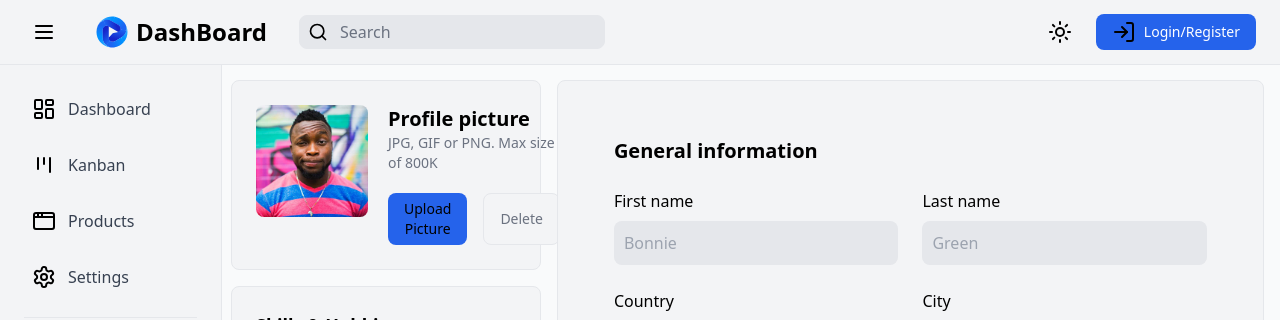
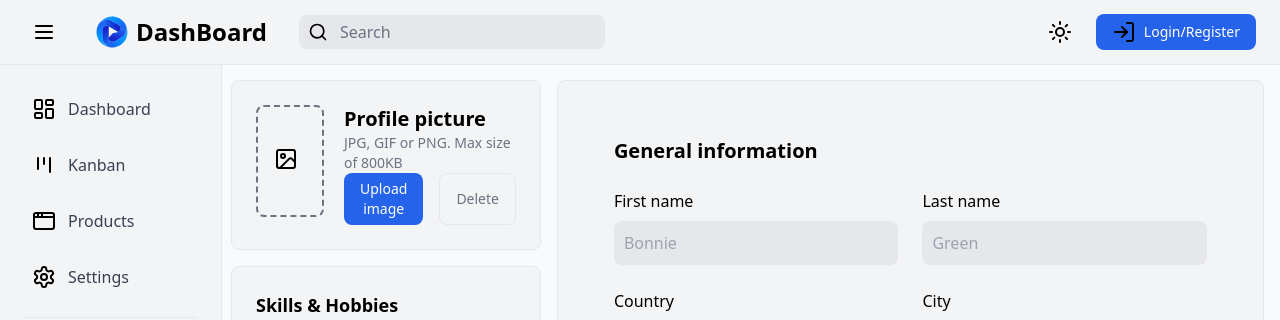
Before and after one commit to Vlas-Pravsha/Project, a Next.js app: page /settings in a window 1280 px wide. Shown: the top 320 px of the page. Built offline with nearby package versions, Linux system fonts and the light colour scheme; no server answers.

Commit message:
feat: finished with user image component

```diff
--- a/src/app/settings/components/GeneralInfo.tsx
+++ b/src/app/settings/components/GeneralInfo.tsx
@@ -8,18 +8,18 @@ import { useForm } from 'react-hook-form'
 import { z } from 'zod'
 
 const schema = z.object({
-  Name: z.string().min(1, 'Name is required').max(20, 'Max 20 characters'),
-  Sername: z.string().min(1, 'Surname is required').max(20, 'Max 20 characters'),
-  Country: z.string().min(1, 'Country is required'),
-  City: z.string().min(1, 'City is required'),
-  Address: z.string().min(1, 'Address is required'),
-  Number: z.string().min(10, 'Invalid phone number').regex(/^\d+$/, 'Invalid number'),
-  Education: z.string().email('Invalid Education'),
-  Birthday: z.string().min(1, 'Birthday is required'),
-  Organization: z.string().optional(),
-  Role: z.string().optional(),
-  Department: z.string().optional(),
-  Code: z.string().optional(),
+  name: z.string().min(1, 'Name is required').max(20, 'Max 20 characters'),
+  sername: z.string().min(1, 'Surname is required').max(20, 'Max 20 characters'),
+  country: z.string().min(1, 'Country is required'),
+  city: z.string().min(1, 'City is required'),
+  address: z.string().min(1, 'Address is required'),
+  number: z.string().min(10, 'Invalid phone number').regex(/^\d+$/, 'Invalid number'),
+  education: z.string().min(1, 'Invalid Education'),
+  birthday: z.string().min(1, 'Birthday is required'),
+  organization: z.string().optional(),
+  role: z.string().optional(),
+  department: z.string().optional(),
+  code: z.string().optional(),
   aboutMe: z.string(),
 })
 
@@ -75,7 +75,6 @@ function GeneralInfo() {
             rows={4}
           />
         </Label>
-
         <Button variant="primary" size="md" className="w-32">Save all</Button>
       </form>
     </div>
--- a/src/app/settings/components/UserImageUpload.tsx
+++ b/src/app/settings/components/UserImageUpload.tsx
@@ -1,76 +1,74 @@
 'use client'
 
-import { Button } from '@/components/ui'
+import { Button, Upload } from '@/components/ui'
 import { zodResolver } from '@hookform/resolvers/zod'
 import Image from 'next/image'
-import React from 'react'
+import React, { useRef, useState } from 'react'
 import { useForm } from 'react-hook-form'
 import * as z from 'zod'
 
-const MAX_FILE_SIZE = 5000000
-const ACCEPTED_IMAGE_TYPES = ['image/jpeg', 'image/jpg', 'image/png', 'image/webp']
-
 const schema = z.object({
   image: z
-    .any()
-    .refine(file => file?.size <= MAX_FILE_SIZE, `Max image size is 5MB.`)
-    .refine(
-      file => ACCEPTED_IMAGE_TYPES.includes(file?.type),
-      'Only .jpg, .jpeg, .png and .webp formats are supported.',
-    ),
+    .custom<FileList>()
+    .transform(file => file.length > 0 && file.item(0))
+    .refine(file => !file || (!!file && file.size <= 5 * 1024 * 1024), {
+      message: 'The profile picture must be a maximum of 5MB.',
+    })
+    .refine(file => !file || (!!file && file.type?.startsWith('image')), {
+      message: 'Only images are allowed to be sent.',
+    }),
 })
 
 type FormData = z.infer<typeof schema>
 
 function UserImageUpload() {
-  const {
-    register,
-    handleSubmit,
-    reset,
-  } = useForm<FormData>({
+  const [preview, setPreview] = useState('')
+
+  const { register, handleSubmit, reset, formState: { errors } } = useForm<FormData>({
     resolver: zodResolver(schema),
   })
 
   const onSubmit = (data: FormData) => {
+    const file = data.image
+    if (file) {
+      const urlImage = URL.createObjectURL(file)
+      setPreview(urlImage)
       // eslint-disable-next-line no-console
       console.log(data)
     }
-
-  const handleResetForm = (event: React.MouseEvent<HTMLButtonElement, MouseEvent>) => {
+  }
+  const handleResetForm = (event: any) => {
     event.preventDefault()
+    setPreview('')
     reset()
   }
+
   return (
-    <form onSubmit={handleSubmit(onSubmit)} className="flex gap-5 bg-gray-darkest  border border-opacity-medium rounded-lg p-6">
-      <Image
-        src="/neil-sims.png"
-        alt="Avatar"
-        height="112"
-        width="112"
-        className="w-28 h-28 rounded-lg"
-        priority
+    <form onSubmit={handleSubmit(onSubmit)} className="flex gap-5 bg-gray-darkest border border-opacity-medium rounded-lg p-6">
+      {preview === ''
+        ? (
+            <Upload
+              className="w-28 h-28"
+              {...register('image')}
+              hasError={errors.image}
             />
-      <div className="flex flex-col gap-5">
+          )
+        : <Image src={preview} width={112} height={112} alt="User Image" className="w-28 h-28" />}
+      <div className="flex flex-col justify-between">
         <div className="flex flex-col">
           <h2 className="text-xl font-bold">Profile picture</h2>
           <p className="text-sm text-gray-medium">
-            JPG, GIF or PNG. Max size of 800K
+            JPG, GIF or PNG. Max size of 800KB
           </p>
+          {errors.image ? <p className="text-danger text-xs">{errors.image.message}</p> : null}
         </div>
         <div className="flex gap-4">
-          <div className="rounded-lg text-center" {...register('image')}>
-            <input
-              type="file"
-              id="file-upload"
-              className="hidden"
-            />
-            <Button variant="primary" size="sm">
-              <label htmlFor="file-upload" className="cursor-pointer flex justify-center items-center">
-                Upload Picture
-              </label>
+          <Button variant="primary" size="sm" type="submit">
+            Upload image
           </Button>
-          </div>
-          <Button variant="secondary" size="sm" onClick={event => handleResetForm(event)}>Delete</Button>
+          <Button variant="secondary" size="sm" onClick={handleResetForm}>
+            Delete
+          </Button>
         </div>
       </div>
     </form>
--- a/src/components/ui/Button.tsx
+++ b/src/components/ui/Button.tsx
@@ -11,7 +11,7 @@ interface ButtonProps extends React.ButtonHTMLAttributes<HTMLButtonElement> {
 }
 
 const buttonVariants = cva(
-  'rounded-lg flex items-center justify-center transition-colors duration-200',
+  'rounded-lg flex items-center justify-center hover:transition-colors hover:duration-200',
   {
     variants: {
       variant: {
--- a/src/components/ui/Label.tsx
+++ b/src/components/ui/Label.tsx
@@ -28,7 +28,7 @@ function Label({
     >
       {title && <h3 className="text-base font-medium">{title}</h3>}
       {children}
-      {hasError && (<span className="text-danger text-xs ml-1.5">{errorText}</span>)}
+      {hasError && (<p className="text-danger text-xs ml-1.5">{errorText}</p>)}
     </label>
   )
 }
--- a/src/components/ui/Upload.tsx
+++ b/src/components/ui/Upload.tsx
@@ -6,6 +6,7 @@ import type { FieldError } from 'react-hook-form'
 
 interface UploadProps extends React.InputHTMLAttributes<HTMLInputElement> {
   hasError?: FieldError | undefined
+  name: string
 }
 
 const uploadVariants = cva(
@@ -13,7 +14,7 @@ const uploadVariants = cva(
   {
     variants: {
       variant: {
-        default: 'border-gray-100/50',
+        default: 'border-gray-medium',
         error: 'border-red-500',
       },
     },
@@ -24,11 +25,12 @@ const uploadVariants = cva(
 )
 
 const Upload = React.forwardRef<HTMLInputElement, UploadProps>(
-  ({ hasError, className, placeholder, children, ...props }, ref) => {
+  ({ hasError, name, className, placeholder, children, ...props }, ref) => {
     const variant = hasError ? 'error' : 'default'
     return (
       <div className={cn(uploadVariants({ variant }), className)}>
         <input
+          name={name}
           ref={ref}
           type="file"
           id="file-upload"
--- a/src/constants/general.tsx
+++ b/src/constants/general.tsx
@@ -8,108 +8,108 @@ export function inputsArray(errors: any) {
       errorText: 'Invalid name',
       title: 'First name',
       text: 'Tip',
-      hasError: errors.Name,
+      hasError: errors.name,
       placeholder: 'Bonnie',
-      register: 'Name' as keyof GeneralFormData,
+      register: 'name' as keyof GeneralFormData,
     },
     {
       id: v1(),
       errorText: 'Invalid surname',
       title: 'Last name',
       text: 'Tip',
-      hasError: errors.Sername,
+      hasError: errors.sername,
       placeholder: 'Green',
-      register: 'Sername' as keyof GeneralFormData,
+      register: 'sername' as keyof GeneralFormData,
     },
     {
       id: v1(),
       errorText: 'Invalid country',
       title: 'Country',
       text: 'Tip',
-      hasError: errors.Country,
+      hasError: errors.country,
       placeholder: 'United States',
-      register: 'Country' as keyof GeneralFormData,
+      register: 'country' as keyof GeneralFormData,
     },
     {
       id: v1(),
       errorText: 'Invalid city',
       title: 'City',
       text: 'Tip',
-      hasError: errors.City,
+      hasError: errors.city,
       placeholder: 'New York',
-      register: 'City' as keyof GeneralFormData,
+      register: 'city' as keyof GeneralFormData,
     },
     {
       id: v1(),
       errorText: 'Invalid address',
       title: 'Address',
       text: 'Tip',
-      hasError: errors.Address,
+      hasError: errors.address,
       placeholder: 'e.g. San Francisco',
-      register: 'Address' as keyof GeneralFormData,
+      register: 'address' as keyof GeneralFormData,
     },
     {
       id: v1(),
       errorText: 'Invalid Education',
       title: 'Education',
       text: 'Tip',
-      hasError: errors.Education,
+      hasError: errors.education,
       placeholder: 'Education...',
-      register: 'Education' as keyof GeneralFormData,
+      register: 'education' as keyof GeneralFormData,
     },
     {
       id: v1(),
       errorText: 'Invalid number',
       title: 'Phone number',
       text: 'Tip',
-      hasError: errors.Number,
+      hasError: errors.number,
       placeholder: 'e.g. 123 456 7890',
-      register: 'Number' as keyof GeneralFormData,
+      register: 'number' as keyof GeneralFormData,
     },
     {
       id: v1(),
       errorText: 'Invalid birthday',
       title: 'Birthday',
       text: 'Tip',
-      hasError: errors.Birthday,
+      hasError: errors.birthday,
       placeholder: 'e.g. 01/01/2000',
-      register: 'Birthday' as keyof GeneralFormData,
+      register: 'birthday' as keyof GeneralFormData,
     },
     {
       id: v1(),
       errorText: 'Invalid organization',
       title: 'Organization',
       text: 'Tip',
-      hasError: errors.Organization,
+      hasError: errors.organization,
       placeholder: 'Company Name',
-      register: 'Organization' as keyof GeneralFormData,
+      register: 'organization' as keyof GeneralFormData,
     },
     {
       id: v1(),
       errorText: 'Invalid role',
       title: 'Role',
       text: 'Tip',
-      hasError: errors.Role,
+      hasError: errors.role,
       placeholder: 'React Developer',
-      register: 'Role' as keyof GeneralFormData,
+      register: 'role' as keyof GeneralFormData,
     },
     {
       id: v1(),
       errorText: 'Invalid department',
       title: 'Department',
       text: 'Tip',
-      hasError: errors.Department,
+      hasError: errors.department,
       placeholder: 'Development',
-      register: 'Department' as keyof GeneralFormData,
+      register: 'department' as keyof GeneralFormData,
     },
     {
       id: v1(),
       errorText: 'Invalid code',
       title: 'Code',
       text: 'Tip',
-      hasError: errors.Code,
+      hasError: errors.code,
       placeholder: 'e.g. 123456',
-      register: 'Code' as keyof GeneralFormData,
+      register: 'code' as keyof GeneralFormData,
     },
   ]
 }
```
Also changed, not shown: src/contexts/UserContext.tsx (added, +50 -0 lines), src/components/Profile.tsx (line endings or trailing spaces). Lines whose indentation alone changed are shown as unchanged.
